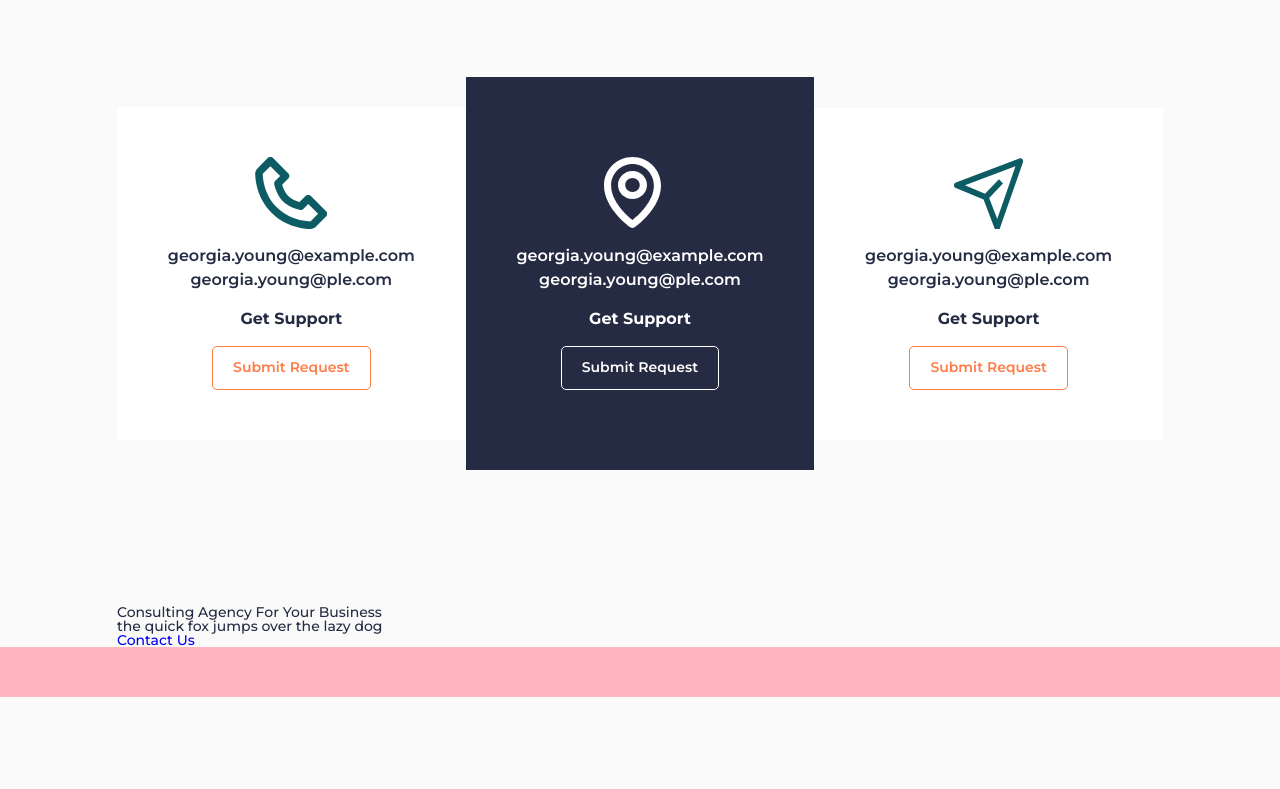
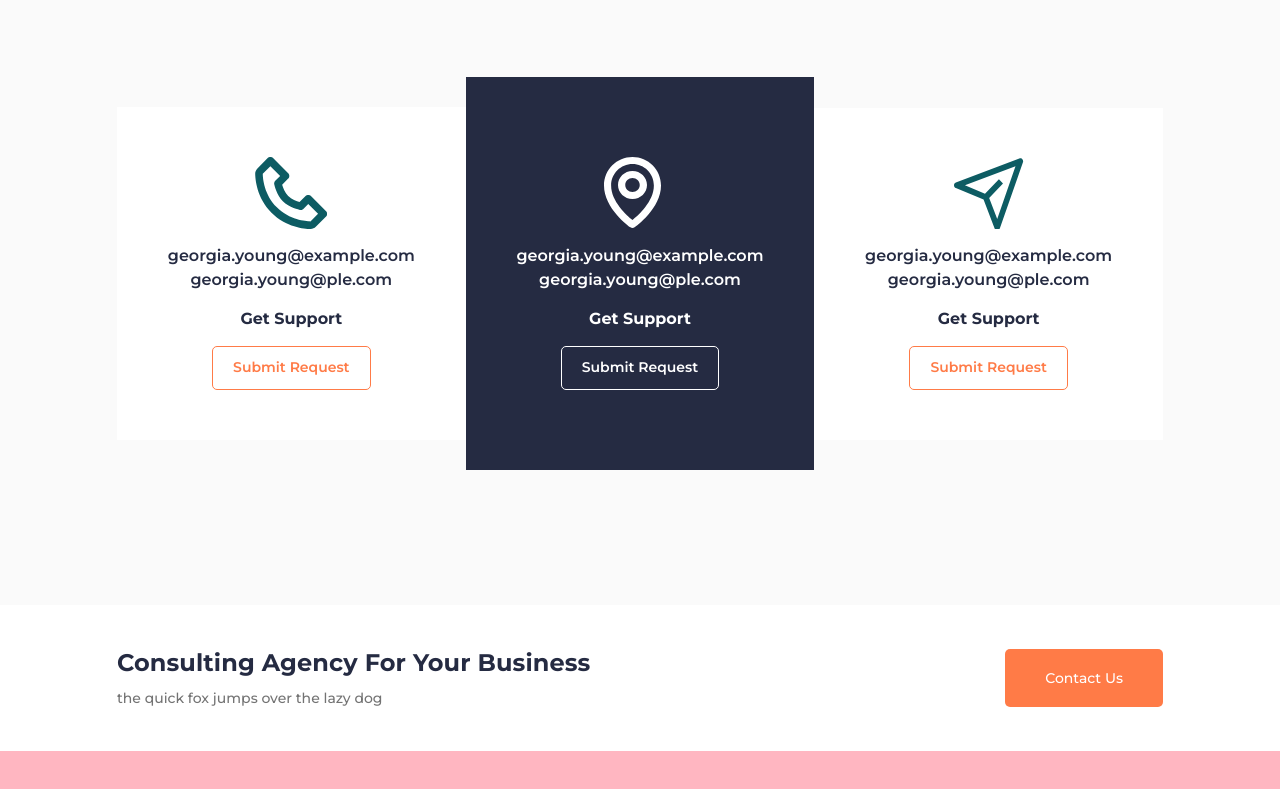
Before and after one commit to confesssa/Relvise, a plain HTML site: page index.html in a window 1280 px wide. Shown: the part 3556-4345 px from the top of the page. Before the commit the page ends 4253 px from the top, so only its background shows below. Drawn offline with Linux system fonts and the light colour scheme.

Commit message:
feat: add styles for section Contact

```diff
--- a/style.css
+++ b/style.css
@@ -932,6 +932,61 @@ li {
   border: 1px solid #fff;
 }
 
+/* CONTACT */
+.contact {
+  background: #fff;
+  padding: 42px 0;
+}
+
+.contact__content {
+  padding: 0 0 20px 0;
+}
+
+@media (min-width: 767px) {
+  .contact__body {
+    display: flex;
+    justify-content: space-between;
+    align-items: center;
+  }
+
+  .contact__content {
+    padding: 0 20px 0 0;
+  }
+}
+
+.contact__title {
+  font-weight: 700;
+  letter-spacing: 0.1px;
+  font-size: 24px;
+  line-height: 133%;
+}
+
+.contact__title:not(:last-child) {
+  margin: 0 0 10px 0;
+}
+
+.contact__text {
+  color: #737373;
+  line-height: 142%;
+}
+
+.contact__button {
+  display: flex;
+  justify-content: center;
+  min-height: 58px;
+  border-radius: 5px;
+  background-color: #FF7B47;
+  align-items: center;
+  text-align: center;
+  padding: 5px 40px;
+  color: #fff;
+}
+
+.contact__button:hover {
+  background-color: #aa5330;
+  transition: background-color 0.3s ease 0s;
+}
+
 /* FOOTER */
 .footer {
   height: 50px;
```
